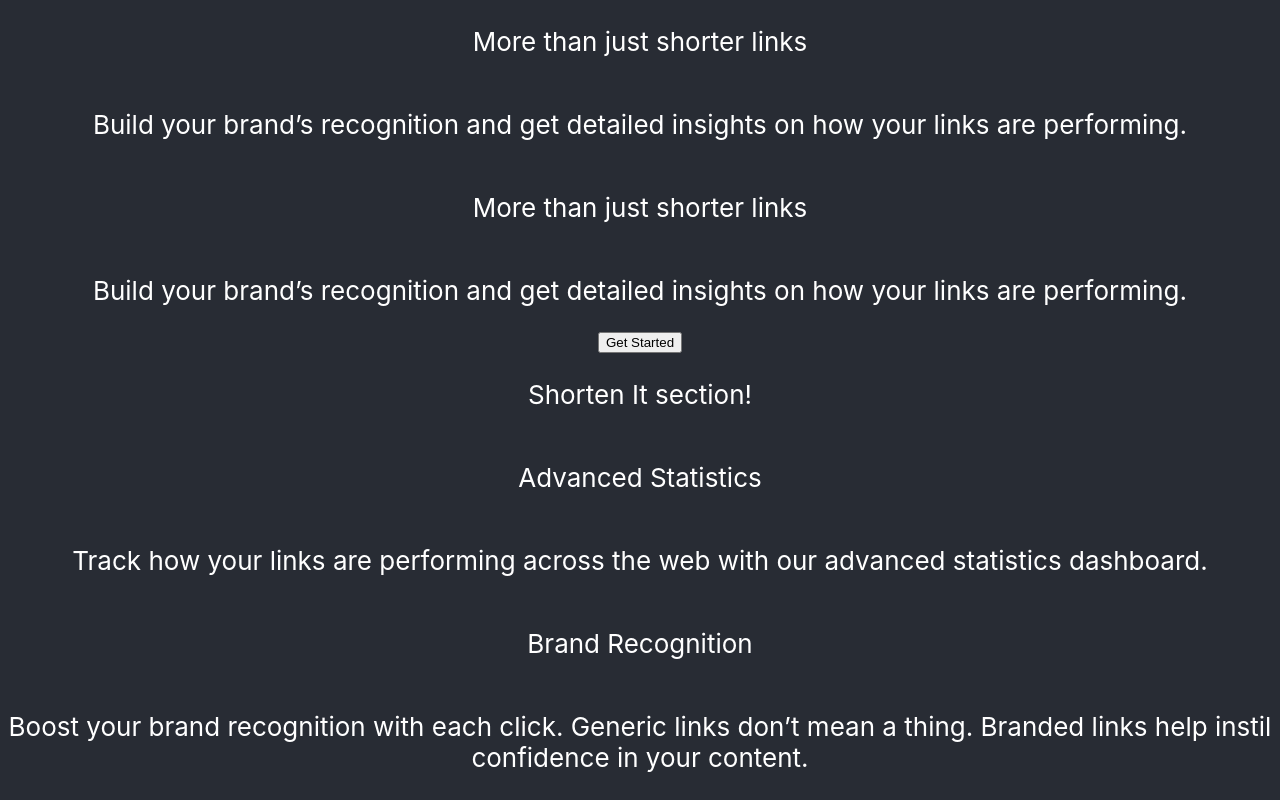
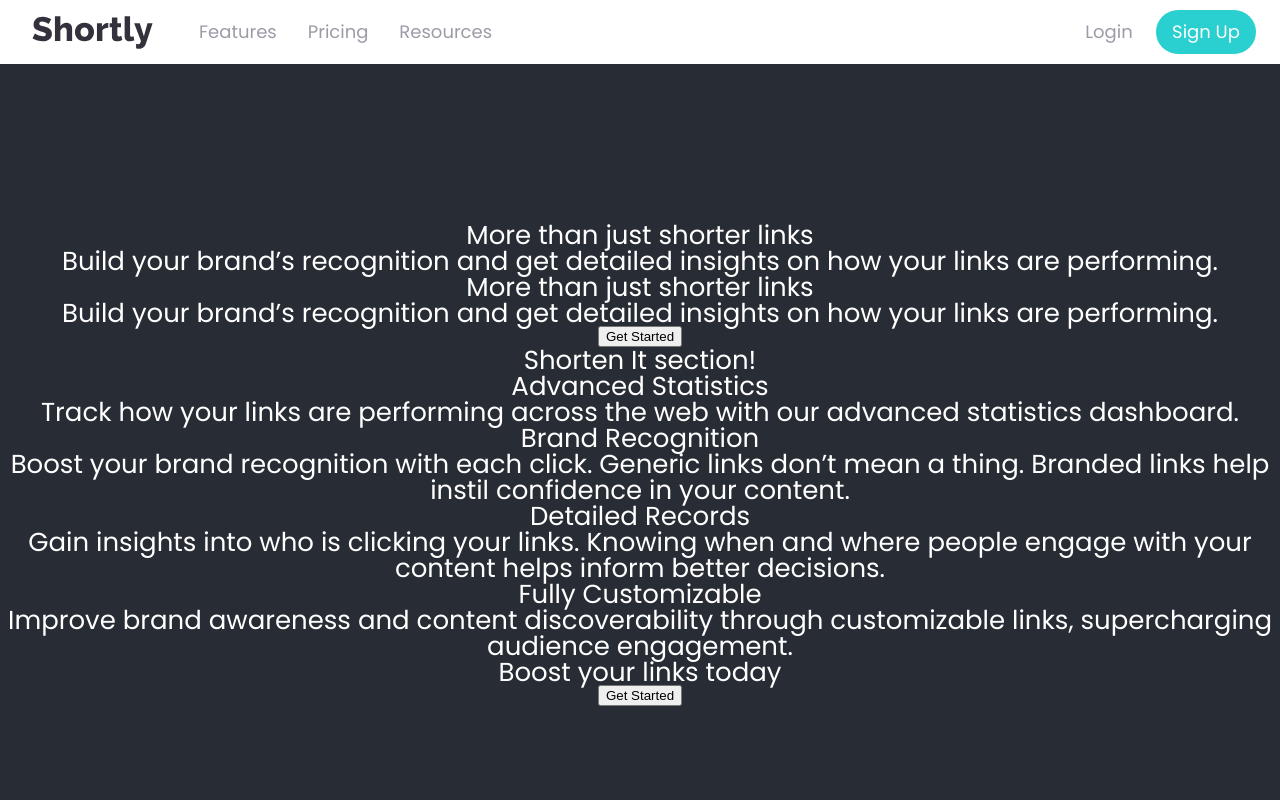
Before and after one commit to hoangviet1993/url-shortener, a React (Create React App) app: page / in a window 1280 px wide. Shown: the top 800 px of the page. Built offline with nearby package versions, Linux system fonts and the light colour scheme.

Commit message:
Create navbar component (#2)
* Add material ui and material ui icon dep, add tslint dep

* Add navbar for mobile and desktop, set global font to be Poppins

* Reset css and add font stylesheet to index

```diff
--- a/package.json
+++ b/package.json
@@ -3,6 +3,8 @@
   "version": "0.1.0",
   "private": true,
   "dependencies": {
+    "@material-ui/core": "^4.9.5",
+    "@material-ui/icons": "^4.9.1",
     "@testing-library/jest-dom": "^4.2.4",
     "@testing-library/react": "^9.3.2",
     "@testing-library/user-event": "^7.1.2",
@@ -35,5 +37,8 @@
       "last 1 firefox version",
       "last 1 safari version"
     ]
+  },
+  "devDependencies": {
+    "tslint-config-prettier": "^1.18.0"
   }
 }
--- a/public/index.html
+++ b/public/index.html
@@ -9,6 +9,10 @@
       name="description"
       content="Frontend Mentor challenge: Landing page for rel.ink."
     />
+    <link
+      rel="stylesheet"
+      href="https://fonts.googleapis.com/css?family=Poppins&display=swap"
+    >
     <link rel="apple-touch-icon" href="%PUBLIC_URL%/logo192.png" />
     <!--
       manifest.json provides metadata used when your web app is installed on a
--- a/src/App.tsx
+++ b/src/App.tsx
@@ -1,8 +1,18 @@
+import { createMuiTheme, MuiThemeProvider } from '@material-ui/core';
 import React from 'react';
 import './App.css';
+import Navbar from './components/Navbar/Navbar';
+
+const theme = createMuiTheme({
+  typography: {
+    "fontFamily": "\"Poppins\", sans-serif",
+  }
+});
 
 function App() {
   return (
+    <MuiThemeProvider theme={theme}>
+      <Navbar />
       <div className="App">
         <div className="App-header">
           <p>
@@ -61,6 +71,7 @@ function App() {
           </button>
         </div>
       </div>
+    </MuiThemeProvider>
   );
 }
 
--- /dev/null
+++ b/src/components/HamburgerMenu/HamburgerMenu.tsx
@@ -0,0 +1,92 @@
+import {
+  Divider, Drawer, IconButton, List, ListItem, ListItemText, makeStyles
+} from '@material-ui/core';
+// tslint:disable-next-line: no-submodule-imports
+import MenuIcon from '@material-ui/icons/Menu';
+import React from 'react';
+
+const useStyles = makeStyles({
+  fullList: {
+    width: 'auto',
+  },
+  list: {
+    backgroundColor: 'hsl(257, 27%, 26%)',
+  },
+  listItem: {
+    '&:active': {
+      backgroundColor: 'hsl(180, 66%, 49%)',
+    },
+    '&:focus': {
+      backgroundColor: 'hsl(180, 66%, 49%)',
+    },
+    '&:hover': {
+      backgroundColor: 'hsl(180, 66%, 49%)',
+    },
+    backgroundColor: 'hsl(257, 27%, 26%)',
+    borderRadius: '25px',
+    color: 'white',
+    fontSize: '18px',
+    margin: 'auto',
+    textAlign: 'center',
+  },
+});
+
+const HamburgerMenu = () => {
+  const classes = useStyles();
+  const [state, setState] = React.useState({
+    isOpen: false,
+  });
+  const toggleDrawer = (isOpenInput: boolean) => (
+    event: React.KeyboardEvent | React.MouseEvent,
+  ) => {
+    // Detect keyboard Tab event for going down and Shift+Tab for going up.
+    if (
+      event.type === 'keydown' &&
+      ((event as React.KeyboardEvent).key === 'Tab' ||
+        (event as React.KeyboardEvent).key === 'Shift')
+    ) {
+      return;
+    }
+    setState({ ...state, isOpen: isOpenInput });
+  };
+  const fullList = () => (
+    <div
+      className={classes.fullList}
+      role="presentation"
+      onClick={toggleDrawer(false)}
+      onKeyDown={toggleDrawer(false)}
+    >
+      <List className={classes.list}>
+        {['Features', 'Pricing', 'Resources'].map((text) => (
+          <ListItem button className={classes.listItem} key={text}>
+            <ListItemText primary={text} />
+          </ListItem>
+        ))}
+      </List>
+      <Divider />
+      <List className={classes.list}>
+        {['Login', 'Sign Up'].map((text) => (
+          <ListItem button className={classes.listItem} key={text}>
+            <ListItemText primary={text} />
+          </ListItem>
+        ))}
+      </List>
+    </div>
+  );
+  return (
+    <div>
+      <IconButton
+        onClick={toggleDrawer(true)}
+        edge="start"
+        color="inherit"
+      >
+        <MenuIcon />
+      </IconButton>
+      <Drawer anchor="top" open={state.isOpen} onClose={toggleDrawer(false)}>
+        {fullList()}
+      </Drawer>
+    </div>
+  );
+};
+
+export default HamburgerMenu;
--- /dev/null
+++ b/src/components/Navbar/Navbar.css
@@ -0,0 +1,17 @@
+.Toolbar {
+  background-color: white;
+  color: hsl(257, 7%, 63%);
+  min-height: 60px;
+}
+
+.NavbarButtonLabel {
+  font-size: 18px;
+  text-transform: none;
+}
+
+.shortly-button-container-mobile {
+  flex-grow: 1;
+}
+.resources-button-container {
+  flex-grow: 1;
+}
--- /dev/null
+++ b/src/components/Navbar/Navbar.tsx
@@ -0,0 +1,103 @@
+import {
+  AppBar, Button, Toolbar, useMediaQuery, withStyles
+} from '@material-ui/core';
+import React from 'react';
+import HamburgerMenu from '../HamburgerMenu/HamburgerMenu'
+import { ReactComponent as LogoSvg } from './logo.svg';
+import './Navbar.css';
+
+// MaterialUI button styling overrides.
+const SignupButton = withStyles({
+  root: {
+    '&:hover': {
+      backgroundColor: 'white',
+      color: 'hsl(180, 66%, 49%)'
+    },
+    backgroundColor: 'hsl(180, 66%, 49%)',
+    borderRadius: '30px',
+    color: 'white',
+    fontSize: '18px',
+    marginLeft: '15px',
+    minWidth: '100px',
+    textTransform: 'none',
+  },
+})(Button);
+
+const FeaturesButtonMargin = {
+  marginLeft: '30px'
+}
+
+const PricingButtonMargin =  {
+  margin: '0 15px'
+};
+
+const Navbar = () => {
+  const matchesMaxWidth = useMediaQuery('(max-width:650px)');
+  if (matchesMaxWidth) {
+    return (
+      <AppBar position="static">
+        <Toolbar className="Toolbar">
+          <div className="shortly-button-container-mobile">
+            <Button
+                href="/"
+            >
+              <LogoSvg/>
+            </Button>
+          </div>
+          <HamburgerMenu />
+        </Toolbar>
+      </AppBar>
+    );
+  } else {
+    return (
+      <AppBar position="static">
+        <Toolbar className="Toolbar">
+          <Button
+            href="/"
+          >
+            <LogoSvg className="ShortlySvg"/>
+          </Button>
+          <Button
+            classes={{ label: 'NavbarButtonLabel' }}
+            color="inherit"
+            style={FeaturesButtonMargin}
+            href="/features"
+          >
+            Features
+          </Button>
+          <Button
+            classes={{ label: 'NavbarButtonLabel' }}
+            color="inherit"
+            style={PricingButtonMargin}
+            href="/pricing"
+          >
+            Pricing
+          </Button>
+          <div className="resources-button-container">
+            <Button
+              classes={{ label: 'NavbarButtonLabel' }}
+              color="inherit"
+              href="/resources"
+            >
+              Resources
+            </Button>
+          </div>
+          <Button
+            classes={{ label: 'NavbarButtonLabel' }}
+            color="inherit"
+            href="/login"
+          >
+            Login
+          </Button>
+          <SignupButton
+            href="/signup"
+          >
+            Sign Up
+          </SignupButton>
+        </Toolbar>
+      </AppBar>
+    )
+  }
+};
+
+export default Navbar;
--- a/src/index.css
+++ b/src/index.css
@@ -1,8 +1,51 @@
+/* http://meyerweb.com/eric/tools/css/reset/
+   v2.0 | 20110126
+   License: none (public domain)
+*/
+
+html, body, div, span, applet, object, iframe,
+h1, h2, h3, h4, h5, h6, p, blockquote, pre,
+a, abbr, acronym, address, big, cite, code,
+del, dfn, em, img, ins, kbd, q, s, samp,
+small, strike, strong, sub, sup, tt, var,
+b, u, i, center,
+dl, dt, dd, ol, ul, li,
+fieldset, form, label, legend,
+table, caption, tbody, tfoot, thead, tr, th, td,
+article, aside, canvas, details, embed,
+figure, figcaption, footer, header, hgroup,
+menu, nav, output, ruby, section, summary,
+time, mark, audio, video {
+	margin: 0;
+	padding: 0;
+	border: 0;
+	font-size: 100%;
+	font: inherit;
+	vertical-align: baseline;
+}
+/* HTML5 display-role reset for older browsers */
+article, aside, details, figcaption, figure,
+footer, header, hgroup, menu, nav, section {
+	display: block;
+}
 body {
-  margin: 0;
-  font-family: -apple-system, BlinkMacSystemFont, 'Segoe UI', 'Roboto', 'Oxygen',
-    'Ubuntu', 'Cantarell', 'Fira Sans', 'Droid Sans', 'Helvetica Neue',
-    sans-serif;
+  font-family: 'Poppins', sans-serif;
+  line-height: 1;
   -webkit-font-smoothing: antialiased;
   -moz-osx-font-smoothing: grayscale;
 }
+ol, ul {
+	list-style: none;
+}
+blockquote, q {
+	quotes: none;
+}
+blockquote:before, blockquote:after,
+q:before, q:after {
+	content: '';
+	content: none;
+}
+table {
+	border-collapse: collapse;
+	border-spacing: 0;
+}
--- /dev/null
+++ b/tslint.json
@@ -0,0 +1,6 @@
+{
+  "extends": [
+    "tslint:latest",
+    "tslint-config-prettier"
+  ]
+}
```
Also changed, not shown: src/components/Navbar/logo.svg (added), 1 other file (tests, documents, lock files or other folders). Lines whose indentation alone changed are shown as unchanged.
